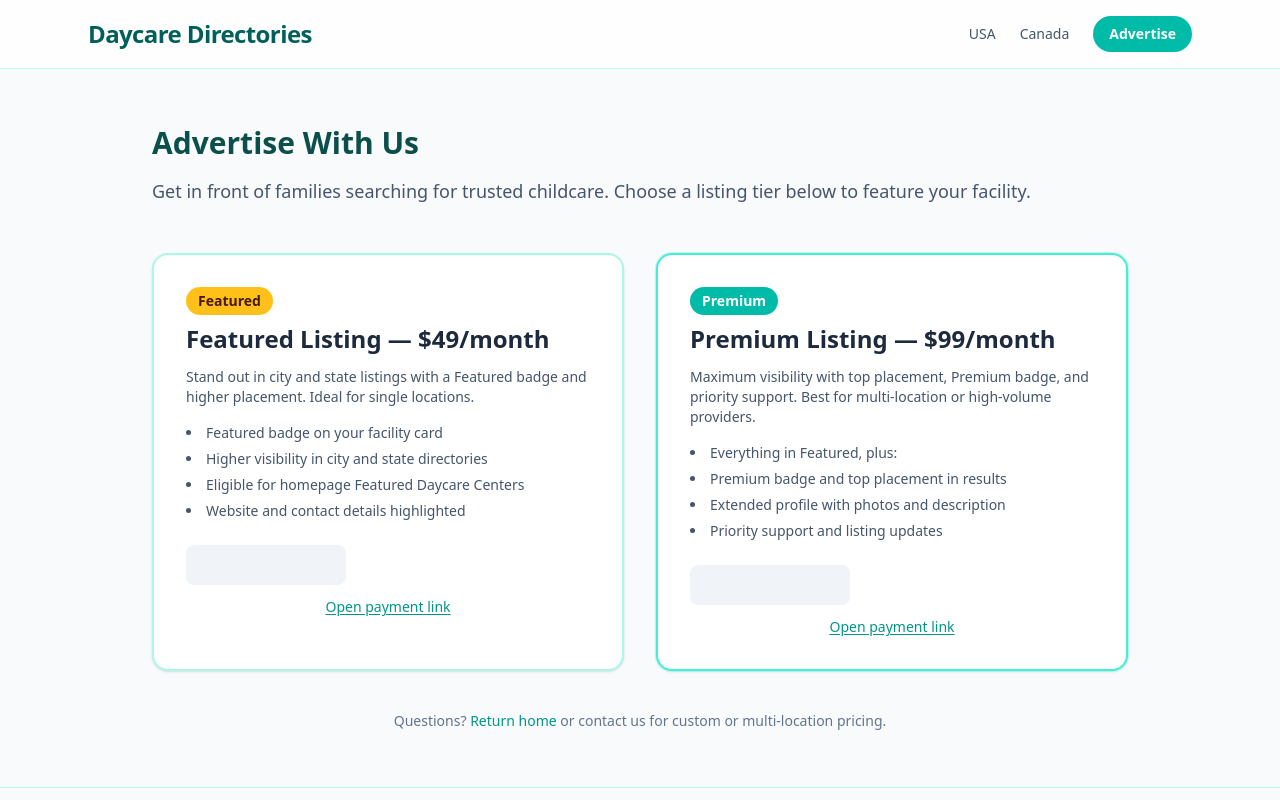
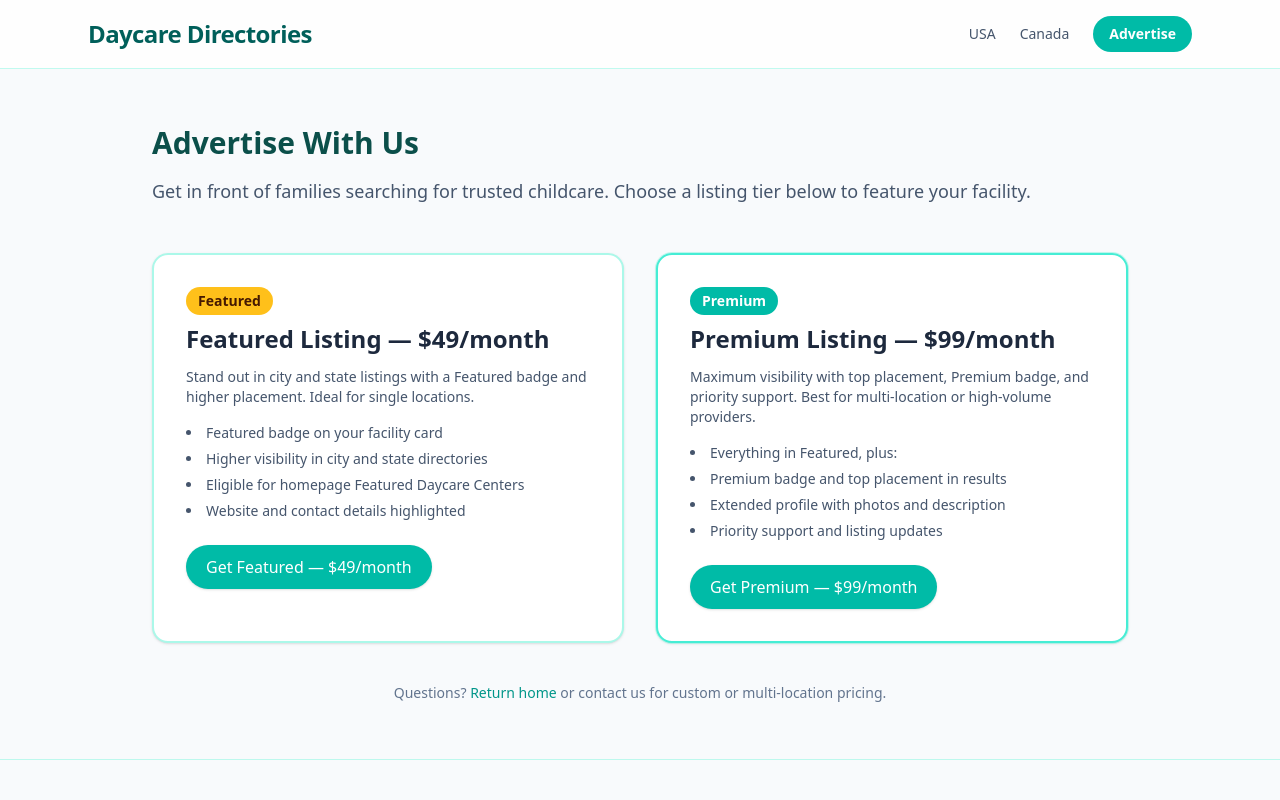
Before and after one commit to KimNovak171/daycare-directories, a Next.js app: page /advertise in a window 1280 px wide. Shown: the top 800 px of the page. Built offline with nearby package versions, Linux system fonts and the light colour scheme.

Commit message:
Advertise: replace Stripe Buy Buttons with styled teal CTA links, remove StripeBuyButton component
Made-with: Cursor

```diff
--- a/app/advertise/page.tsx
+++ b/app/advertise/page.tsx
@@ -1,5 +1,4 @@
 import Link from "next/link";
-import { StripeBuyButton } from "@/components/StripeBuyButton";
 
 export const metadata = {
   title: "Advertise Your Daycare | Daycare Directories",
@@ -8,10 +7,7 @@ export const metadata = {
 };
 
 const FEATURED_PAYMENT_LINK = "https://buy.stripe.com/eVqcN5fiGgaba4eaLDfAc02";
-const FEATURED_BUY_BUTTON_ID = "buy_btn_1TAGpaF3f6ZqC3t86jNjyiVC";
-
 const PREMIUM_PAYMENT_LINK = "https://buy.stripe.com/9B628r2vU1fh1xI6vnfAc03";
-const PREMIUM_BUY_BUTTON_ID = "buy_btn_1TAGqoF3f6ZqC3t8hklul1Jg";
 
 export default function AdvertisePage() {
   return (
@@ -46,15 +42,14 @@ export default function AdvertisePage() {
               <li>Eligible for homepage Featured Daycare Centers</li>
               <li>Website and contact details highlighted</li>
             </ul>
-            <div className="mt-6 flex flex-col gap-3">
-              <StripeBuyButton buyButtonId={FEATURED_BUY_BUTTON_ID} />
+            <div className="mt-6">
               <a
                 href={FEATURED_PAYMENT_LINK}
                 target="_blank"
                 rel="noopener noreferrer"
-                className="text-center text-sm font-medium text-teal-600 underline underline-offset-2 hover:text-teal-700"
+                className="inline-block rounded-full bg-teal-500 px-5 py-2.5 font-medium text-white shadow-sm transition hover:bg-teal-600 focus-visible:outline-none focus-visible:ring-2 focus-visible:ring-teal-500 focus-visible:ring-offset-2"
               >
-                Open payment link
+                Get Featured — $49/month
               </a>
             </div>
           </section>
@@ -79,15 +74,14 @@ export default function AdvertisePage() {
               <li>Extended profile with photos and description</li>
               <li>Priority support and listing updates</li>
             </ul>
-            <div className="mt-6 flex flex-col gap-3">
-              <StripeBuyButton buyButtonId={PREMIUM_BUY_BUTTON_ID} />
+            <div className="mt-6">
               <a
                 href={PREMIUM_PAYMENT_LINK}
                 target="_blank"
                 rel="noopener noreferrer"
-                className="text-center text-sm font-medium text-teal-600 underline underline-offset-2 hover:text-teal-700"
+                className="inline-block rounded-full bg-teal-500 px-5 py-2.5 font-medium text-white shadow-sm transition hover:bg-teal-600 focus-visible:outline-none focus-visible:ring-2 focus-visible:ring-teal-500 focus-visible:ring-offset-2"
               >
-                Open payment link
+                Get Premium — $99/month
               </a>
             </div>
           </section>
--- a/components/StripeBuyButton.tsx
+++ /dev/null
@@ -1,48 +0,0 @@
-"use client";
-
-import { useEffect, useRef, useState } from "react";
-
-const STRIPE_SCRIPT = "https://js.stripe.com/v3/buy-button.js";
-const PUBLISHABLE_KEY =
-  "pk_live_51T8qARF3f6ZqC3t8hIauPMEJ5V5jz8bwXPSaIQhU4cYdGGWi7zHwrUk4F3XMkQ9Bb8h4qzFsE7KfMGpOFWAooBM200askh7rFI";
-
-function loadStripeScript(): Promise<void> {
-  const existing = document.querySelector(`script[src="${STRIPE_SCRIPT}"]`);
-  if (existing) return Promise.resolve();
-  return new Promise((resolve) => {
-    const script = document.createElement("script");
-    script.src = STRIPE_SCRIPT;
-    script.async = true;
-    script.onload = () => resolve();
-    script.onerror = () => resolve();
-    document.body.appendChild(script);
-  });
-}
-
-export function StripeBuyButton({ buyButtonId }: { buyButtonId: string }) {
-  const containerRef = useRef<HTMLDivElement>(null);
-  const [ready, setReady] = useState(false);
-
-  useEffect(() => {
-    let mounted = true;
-    loadStripeScript().then(() => {
-      if (!mounted || !containerRef.current) return;
-      const el = document.createElement("stripe-buy-button");
-      el.setAttribute("buy-button-id", buyButtonId);
-      el.setAttribute("publishable-key", PUBLISHABLE_KEY);
-      containerRef.current.innerHTML = "";
-      containerRef.current.appendChild(el);
-      setReady(true);
-    });
-    return () => {
-      mounted = false;
-    };
-  }, [buyButtonId]);
-
-  if (!ready) {
-    return (
-      <div className="h-10 w-40 animate-pulse rounded-lg bg-slate-200" aria-hidden />
-    );
-  }
-  return <div ref={containerRef} className="min-h-[40px]" />;
-}
```
